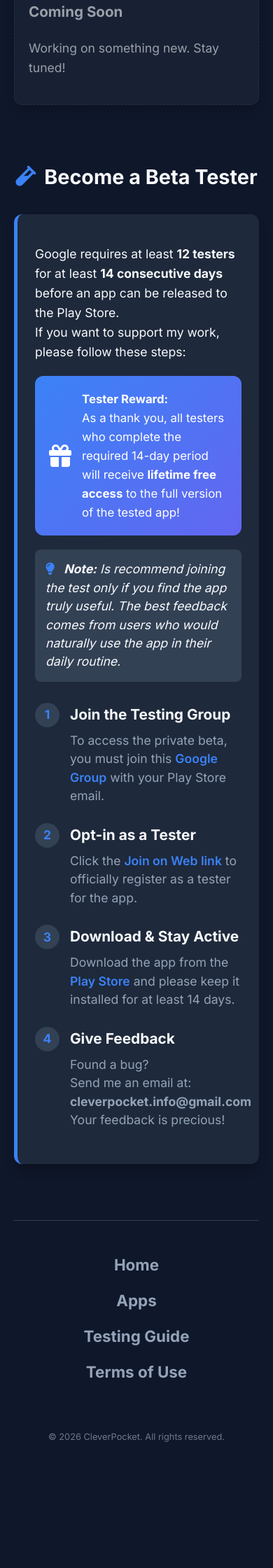
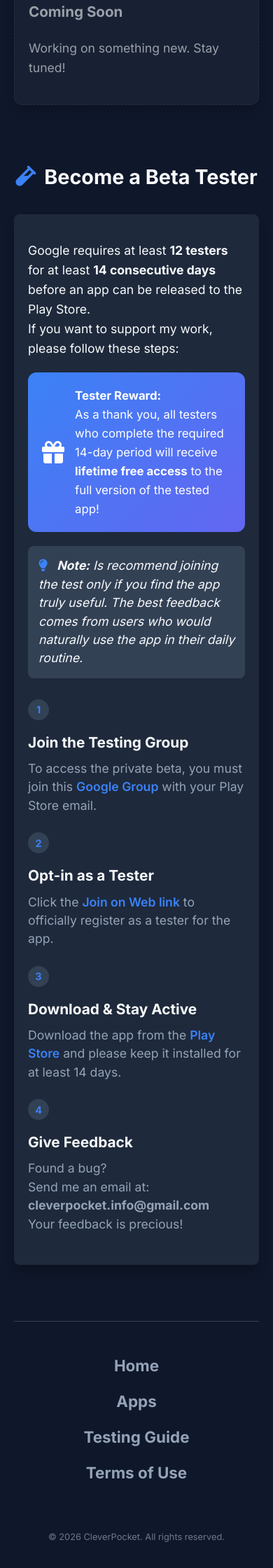
Before and after one commit to digitalcreat0r/sitoweb, a Jekyll site: the page built from index.html, in a window 390 px wide. Shown: the part 934-3174 px from the top of the page at 70% size. Built offline with Jekyll 4.4.1, drawn with Linux system fonts in a browser that asks for light colours; before the commit the page ends 3030 px from its top, so only the background shows below that.

Commit message:
aggiornamento

```diff
--- a/assets/css/style.css
+++ b/assets/css/style.css
@@ -280,7 +280,11 @@ footer {
 @media (max-width: 600px) {
     body { font-size: 1.1rem; }
     h1 { font-size: 2rem; }
-    .tester-box { padding: 25px; }
+    .tester-box {
+            padding: 20px;
+            border-left: none;
+            border-radius: 8px;
+        }
     .tester-note {
             font-size: 1.1rem;
             line-height: 1.5;
@@ -293,7 +297,18 @@ footer {
             font-size: 1.1rem;
             line-height: 1.5;
         }
-    .step-item { gap: 15px; }
+    .step-item {
+            flex-direction: column;
+            align-items: flex-start;
+            gap: 10px;
+            margin-bottom: 25px;
+        }
+    .step-number {
+            margin-bottom: 5px;
+            width: 30px;
+            height: 30px;
+            font-size: 0.9rem;
+        }
     .theme-switch-btn { top: 10px; right: 10px; padding: 8px 12px; }
     .footer-links {
             flex-direction: column;
```
